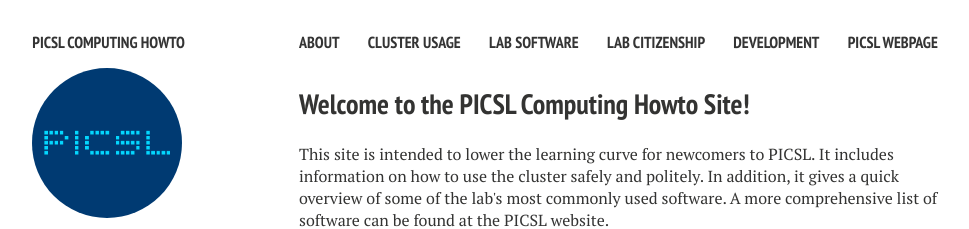
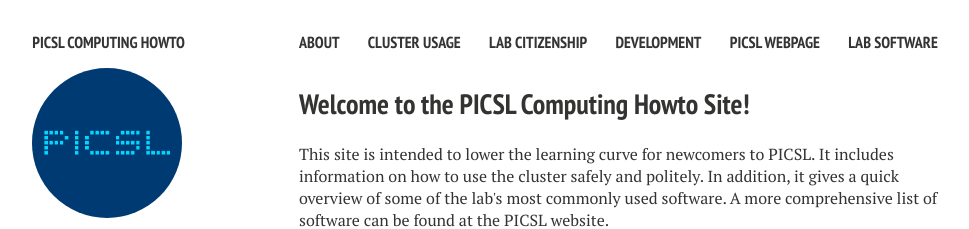
Before and after one commit to bkandel/PICSL_Howto, a Jekyll site: the page built from index.md, in a window 1280 px wide. Shown: the top 229 px of the page, without its empty margins (21-990 px from the left). Built offline with Jekyll 4.4.1, drawn with Linux system fonts in a browser that asks for light colours; nearby versions of some CDN libraries; part of the change alters nothing that is shown.

Commit message:
adustment

```diff
--- a/_config.yml
+++ b/_config.yml
@@ -25,8 +25,6 @@ links:
     url: /about/
   - title: Cluster Usage
     url: /cluster-usage/
-  - title: Lab Software
-    url: /lab-software/
   - title: Lab Citizenship
     url: /lab-citizenship/
   - title: Development
@@ -34,6 +32,9 @@ links:
   - title: PICSL Webpage
     url: http://www.picsl.upenn.edu
     external: true
+  - title: Lab Software
+    url: /lab-software/
+
 
 # http://en.wikipedia.org/wiki/List_of_tz_database_time_zones
 timezone:    America/New_York
```
